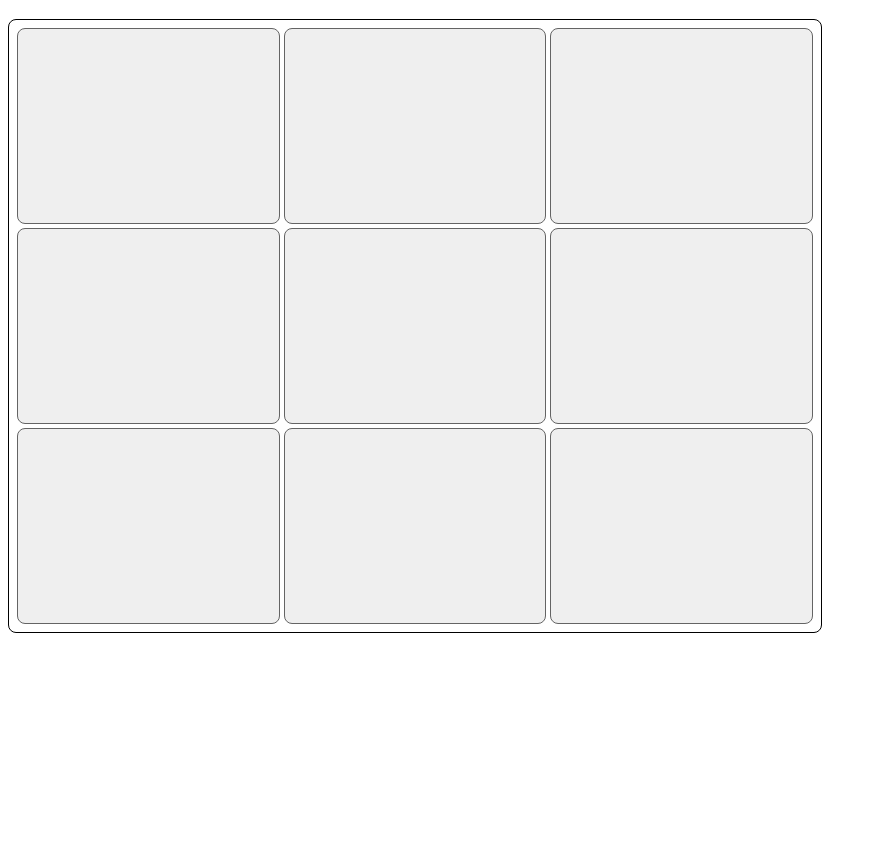
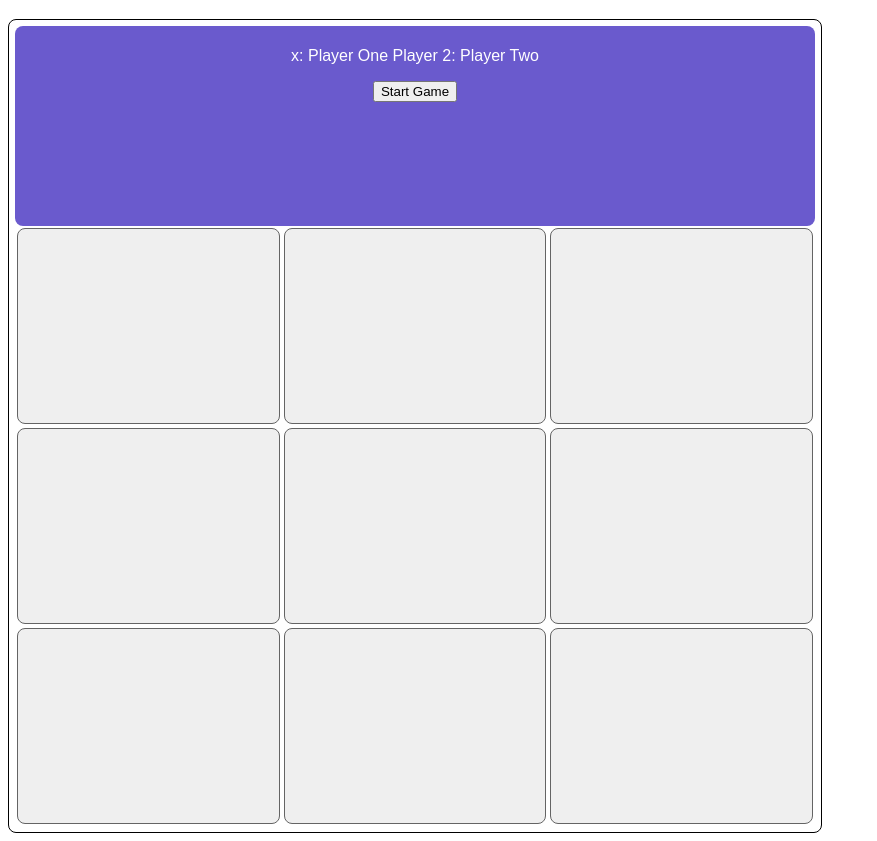
Before and after one commit to acpasnello/tic-tac-toe, a website: page index.html in a window 1280 px wide. Shown: the part 61-902 px from the top of the page, without its empty margins (0-877 px from the left). Before the commit the page ends 800 px from the top, so only its background shows below. Drawn offline with Linux system fonts and the light colour scheme.

Commit message:
Create welcome screen

```diff
--- a/script.js
+++ b/script.js
@@ -10,7 +10,7 @@ const gameboard = (() => {
             board[i].push(Cell());
         }
     }
-    console.log(board)
+
     const getBoard = () => board;
 
     function Cell() {
@@ -187,12 +187,11 @@ const gameController = (() => {
         gameboard.resetBoard()
     }
 
-    return {playRound, getActivePlayer, newGame}
+    return {playRound, getActivePlayer, newGame, players}
 })();
 
 // DisplayController Module - control the display of the game
 const displayController = (() => {
-    // const game = gameController()
     const boardDiv = document.querySelector(".board")
     const tiles = document.getElementsByClassName('tile');
 
@@ -201,7 +200,7 @@ const displayController = (() => {
         boardDiv.textContent = "";
         // Get current board and player
         const board = gameboard.getBoard();
-        console.log(board) // this prints an empty board to console
+        // console.log(board) // this prints an empty board to console
         const activePlayer = gameController.getActivePlayer();
         // Render each tile
         for (let i = 0; i < board.length; i++) {
@@ -219,7 +218,7 @@ const displayController = (() => {
     const tileTakenAlert = () => {
         console.log("spot taken")
         let alertDiv = document.createElement('div')
-        alertDiv.classList.add('tileTaken')
+        alertDiv.classList.add('bannerBottom')
         alertDiv.innerHTML = `
         <p>Tile already taken.<br>Choose another tile!</p>`
         boardDiv.appendChild(alertDiv)
@@ -231,6 +230,7 @@ const displayController = (() => {
             tiles[i].style.display = "none";
         }
     }
+
     const gameWon = () => {
         let winner = gameController.getActivePlayer();
         console.log(winner)
@@ -240,7 +240,6 @@ const displayController = (() => {
             <p>Winner!! ${winner.name} wins</p>
             <button class="newGame">New Game</button>
         `
-        let boardDiv = document.querySelector('div.board')
         updateScreen();
         boardDiv.insertBefore(winScreen, tiles[0])
         let newGameButton = document.querySelector('button.newGame')
@@ -265,6 +264,7 @@ const displayController = (() => {
         gameController.newGame()
         updateScreen()
     }
+
     // Add event listener to board
     function clickHandlerBoard(e) {
         const selectedRow = e.target.dataset.row;
@@ -284,5 +284,17 @@ const displayController = (() => {
     }
     boardDiv.addEventListener('click', clickHandlerBoard);
 
+    function startScreen() {
+        let startBanner = document.createElement('div')
+        startBanner.innerHTML = `
+            <p>${gameController.players[0].getToken()}: ${gameController.players[0].name} Player 2: ${gameController.players[1].name}</p>
+            <button class="newGame">Start Game</button>
+        `
+        startBanner.classList.add('bannerTop')
+        boardDiv.insertBefore(startBanner, tiles[0])
+        let newGameButton = document.querySelector('button.newGame')
+        newGameButton.addEventListener('click', startNewGame)
+    }
     updateScreen();
+    startScreen();
 })();
--- a/styles.css
+++ b/styles.css
@@ -36,7 +36,18 @@ body {
     padding: 10px;
 }
 
-.tileTaken {
+.bannerTop {
+    z-index: 2;
+    grid-column: 1 / 4;
+    grid-row: 1 / 2;
+    background-color: var(--bg-blue);
+    color: white;
+    text-align: center;
+    border-radius: 8px;
+    padding: 5px;
+}
+
+.bannerBottom {
     grid-column: 1 / 4;
     border-radius: 8px;
     background-color: var(--bg-blue);
```
